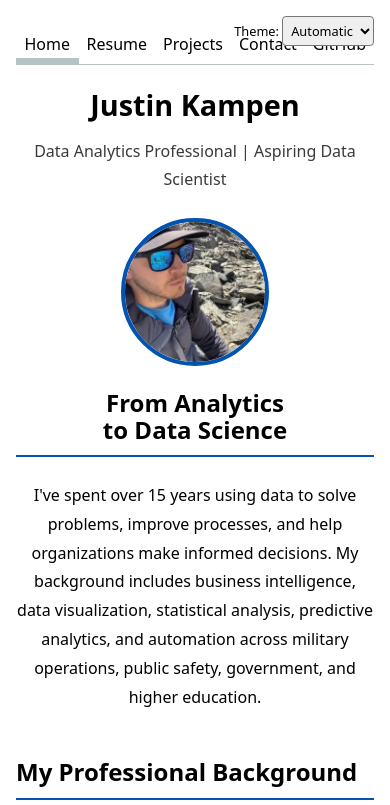
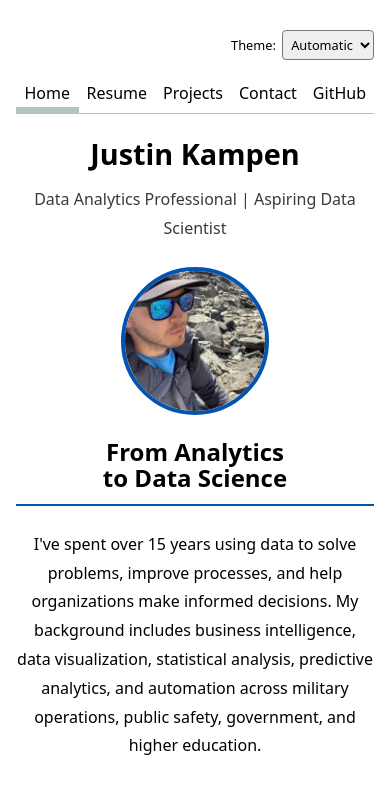
Before and after one commit to jkampen-ucsd/portfolio, a plain HTML site: page index.html in a window 390 px wide. Shown: the top 805 px of the page. Drawn offline with Linux system fonts and the light colour scheme; no server answers.

Commit message:
mobile fix

```diff
--- a/style.css
+++ b/style.css
@@ -571,3 +571,24 @@ h1 {
 .legend-item.selected {
     font-weight: bold;
 }
+
+.color-scheme {
+    position: absolute;
+    top: 1em;
+    right: 1em;
+}
+
+@media (max-width: 600px) {
+    .color-scheme {
+        position: static;
+        display: flex;
+        justify-content: flex-end;
+        align-items: center;
+        gap: 0.5em;
+        margin: 0.5em 0 1em;
+    }
+
+    nav {
+        flex-wrap: wrap;
+    }
+}
```
